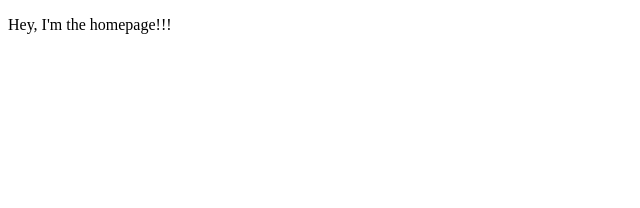
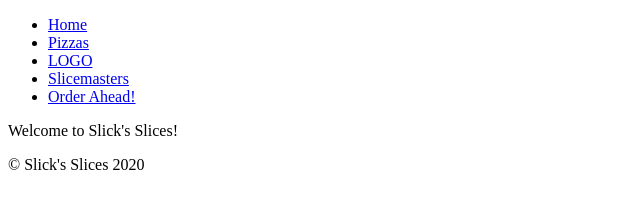
Before and after one commit to jcksnparsons/slicks-slices, a Gatsby site in the folder gatsby/: page / in a window 1280 px wide. Shown: the whole page, without its empty margins (0-640 px from the left). Built offline with nearby package versions, Linux system fonts and the light colour scheme; Gatsby itself is replaced by a stand-in of ours.

Commit message:
added nav functionality and template for pages

```diff
--- /dev/null
+++ b/gatsby/gatsby-browser.js
@@ -0,0 +1,6 @@
+import React from 'react';
+import Layout from './src/components/Layout';
+
+export const wrapPageElement = ({ element, props }) => (
+  <Layout {...props}>{element}</Layout>
+);
--- /dev/null
+++ b/gatsby/gatsby-ssr.js
@@ -0,0 +1,6 @@
+import React from 'react';
+import Layout from './src/components/Layout';
+
+export const wrapPageElement = ({ element, props }) => {
+  return <Layout {...props}>{element}</Layout>;
+}
--- /dev/null
+++ b/gatsby/src/components/Footer.js
@@ -0,0 +1,9 @@
+import React from 'react';
+
+const Footer = () => (
+  <footer>
+    <p>&copy; Slick's Slices {new Date().getFullYear()}</p>
+  </footer>
+);
+
+export default Footer;
--- /dev/null
+++ b/gatsby/src/components/Layout.js
@@ -0,0 +1,13 @@
+import React from 'react';
+import Footer from './Footer';
+import Nav from './Nav';
+
+export default function Layout({ children }) {
+  return (
+    <div>
+      <Nav />
+      {children}
+      <Footer />
+    </div>
+  );
+}
--- /dev/null
+++ b/gatsby/src/components/Nav.js
@@ -0,0 +1,26 @@
+import React from 'react';
+import { Link } from 'gatsby';
+
+const Nav = () => (
+  <nav>
+    <ul>
+      <li>
+        <Link to="/">Home</Link>
+      </li>
+      <li>
+        <Link to="/pizzas/ ">Pizzas</Link>
+      </li>
+      <li>
+        <Link to="/ ">LOGO</Link>
+      </li>
+      <li>
+        <Link to="/slicemasters">Slicemasters</Link>
+      </li>
+      <li>
+        <Link to="/order">Order Ahead!</Link>
+      </li>
+    </ul>
+  </nav>
+);
+
+export default Nav;
--- a/gatsby/src/pages/beers.js
+++ b/gatsby/src/pages/beers.js
@@ -2,8 +2,8 @@ import React from 'react';
 
 export default function BeersPage() {
   return (
-    <div>
+    <>
       <p>This is where our beers page will be.</p>
-    </div>
+    </>
   );
 }
--- a/gatsby/src/pages/index.js
+++ b/gatsby/src/pages/index.js
@@ -2,8 +2,8 @@ import React from 'react';
 
 export default function HomePage() {
   return (
-    <div>
-      <p>Hey, I'm the homepage!!!</p>
-    </div>
+    <>
+      <p>Welcome to Slick's Slices!</p>
+    </>
   );
 }
--- a/gatsby/src/pages/order.js
+++ b/gatsby/src/pages/order.js
@@ -2,8 +2,8 @@ import React from 'react';
 
 export default function OrderPage() {
   return (
-    <div>
-      <p>This is where our order page will be.</p>
-    </div>
+    <>
+      <p>This where the order page will be.</p>
+    </>
   );
 }
```
Also changed, not shown: gatsby/src/pages/pizzas.js (+4 -4 lines), gatsby/src/pages/slicemasters.js (+4 -4 lines).
